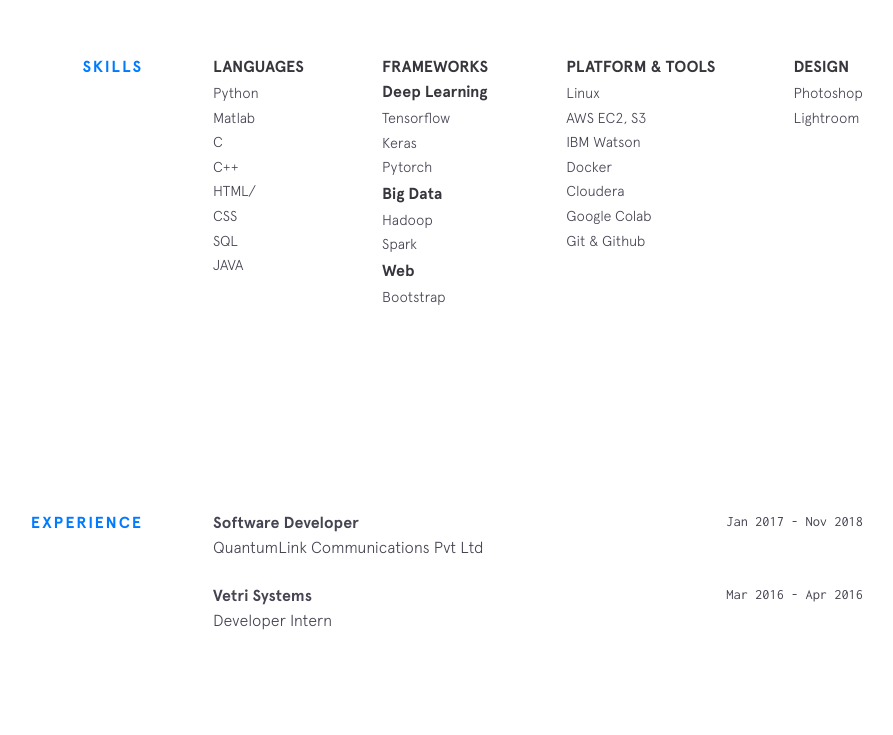
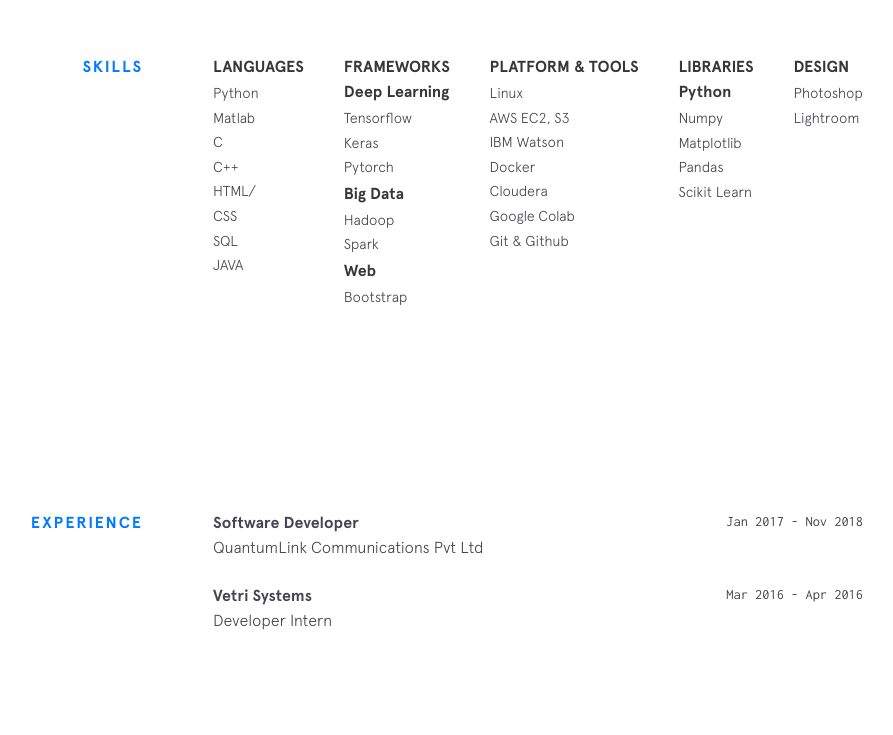
Before and after one commit to manoharpalanisamy/profile, a plain HTML site: page index.html in a window 1280 px wide. Shown: the part 1424-2159 px from the top of the page, without its empty margins (237-1130 px from the left). Drawn offline with Linux system fonts and the light colour scheme; a script that the page names is missing.

Commit message:
updated index.html my blog

```diff
--- a/index.html
+++ b/index.html
@@ -142,15 +142,6 @@
                 </div>
             </a>
 
-          <!--   <a href=https://send2manoo.github.io/ target=_blank>
-                <div class=status__light>
-                    <div class=status__light__ring></div>
-                    <div class=status__light__led></div>
-                </div>
-                <div class='underline-link status__message'>
-                Machine Learning Blog
-                </div>
-            </a> -->
         </div>
     </section>
     <section class="section skills">
@@ -207,6 +198,20 @@
                         <li class=skillz__category__item>Git & Github</li>
                     </ul>
                 </div>
+
+                 <div class=skillz__category>
+                    <div class=skillz__category__label>
+                        Libraries
+                    </div>
+                    <ul>
+                        <strong>Python</strong>
+                        <li class=skillz__category__item>Numpy</li>
+                        <li class=skillz__category__item>Matplotlib</li>
+                        <li class=skillz__category__item>Pandas</li>
+                        <li class=skillz__category__item>Scikit Learn</li>
+                    </ul>
+                </div>
+
                 <div class=skillz__category>
                     <div class=skillz__category__label>
                         Design
@@ -216,6 +221,7 @@
                         <li class=skillz__category__item>Lightroom</li>
                     </ul>
                 </div>
+
             </div>
         </div>
     </section>
@@ -646,7 +652,7 @@
                 <img alt=instagram src=asset/img/social/instagram.svg></a>
             <a href=https://www.facebook.com/manohar.jaya.7 target=_blank title=facebook><span class=text>facebook</span>
                 <img alt=facebook src=asset/img/social/facebook.svg></a>
-            <a href=https://github.com/shahariarrabby target=_blank title=github><span class=text>github</span> <img
+            <a href=https://github.com/send2manoo target=_blank title=github><span class=text>github</span> <img
                     alt=github src=asset/img/social/github.svg></a>
             <a href=https://www.linkedin.com/in/manoharpalanisamy/ target=_blank title=linkedin><span
                     class=text>linkedin</span> <img alt=linkedin src=asset/img/social/linkedin.svg></a>
```
